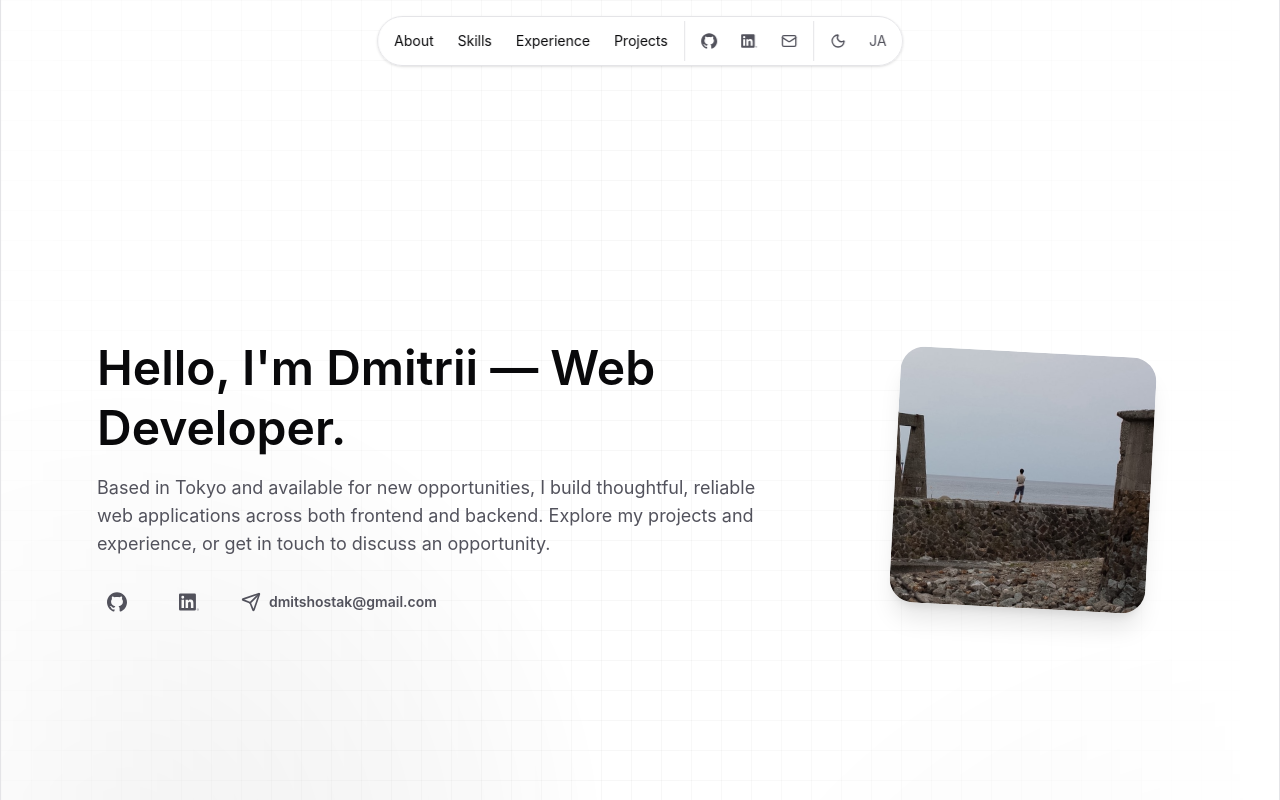
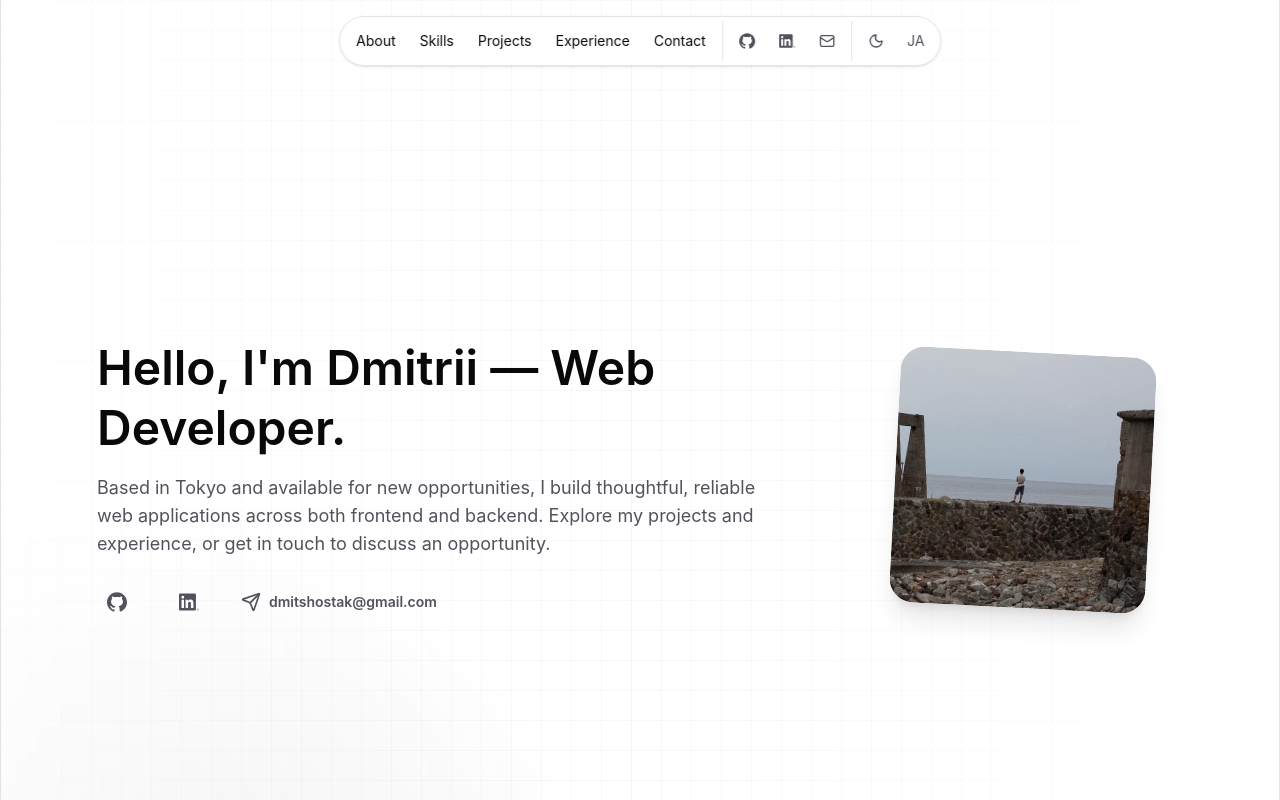
Before and after one commit to script-amv/portfolio, a React (Vite) app: page / in a window 1280 px wide. Shown: the top 800 px of the page. Built offline with nearby package versions, Linux system fonts and the light colour scheme.

Commit message:
feat: add contact footer

```diff
--- a/src/App.tsx
+++ b/src/App.tsx
@@ -1,5 +1,6 @@
 import { useEffect, useState } from "react";
 
+import ContactFooter from "./ContactFooter";
 import Header from "./Header";
 import ExperienceSection from "./ExperienceSection";
 import IntroSection from "./IntroSection";
@@ -29,6 +30,7 @@ function App() {
         <SkillsSection content={content[language].skills} />
         <ProjectsSection content={content[language].projects} />
         <ExperienceSection content={content[language].experience} />
+        <ContactFooter content={content[language].contact} />
       </main>
     </>
   );
--- /dev/null
+++ b/src/ContactFooter.tsx
@@ -0,0 +1,49 @@
+import { ArrowUpRight, Mail } from "lucide-react";
+
+import { GitHubIcon, LinkedInIcon } from "./SocialIcons";
+
+type ContactFooterProps = {
+  content: {
+    title: string;
+    description: string;
+    availability: string;
+    emailLabel: string;
+    profilesLabel: string;
+    copyright: string;
+  };
+};
+
+function ContactFooter({ content }: ContactFooterProps) {
+  return (
+    <footer id="contact" className="scroll-mt-24 border-t border-line pt-10 sm:pt-12 lg:pt-16">
+      <div className="grid gap-10 md:grid-cols-[minmax(0,1fr)_auto] md:items-end md:gap-16">
+        <div className="max-w-2xl">
+          <p className="text-sm font-semibold text-muted">{content.availability}</p>
+          <h2 className="mt-3 text-3xl/tight font-semibold sm:text-4xl/tight lg:text-5xl/tight">{content.title}</h2>
+          <p className="mt-4 text-base text-muted sm:text-lg">{content.description}</p>
+        </div>
+
+        <a className="group flex w-fit items-center gap-3 text-lg font-semibold sm:text-xl" href="mailto:dmitshostak@gmail.com">
+          <Mail className="size-5 text-muted transition-colors group-hover:text-accent" aria-hidden="true" />
+          <span className="border-b border-line pb-1 transition-colors group-hover:border-accent">{content.emailLabel}</span>
+          <ArrowUpRight className="size-5 transition-transform group-hover:-translate-y-0.5 group-hover:translate-x-0.5" aria-hidden="true" />
+        </a>
+      </div>
+
+      <div className="mt-12 flex flex-wrap items-center justify-between gap-6 border-t border-line pt-6 text-sm text-muted sm:mt-16">
+        <p>{content.copyright}</p>
+        <div className="flex items-center gap-4">
+          <span>{content.profilesLabel}</span>
+          <a className="grid size-9 place-items-center rounded-full border border-line hover:border-accent-line" href="https://github.com/script-amv" aria-label="GitHub">
+            <GitHubIcon className="size-4" />
+          </a>
+          <a className="grid size-9 place-items-center rounded-full border border-line hover:border-accent-line" href="https://www.linkedin.com/in/script-amv" aria-label="LinkedIn">
+            <LinkedInIcon className="size-4" />
+          </a>
+        </div>
+      </div>
+    </footer>
+  );
+}
+
+export default ContactFooter;
--- a/src/content.ts
+++ b/src/content.ts
@@ -34,6 +34,7 @@ export type Content = {
   skills: { title: string; description: string; groups: SkillGroup[] };
   experience: { title: string; description: string; items: Experience[] };
   projects: { title: string; description: string; items: Project[] };
+  contact: { title: string; description: string; availability: string; emailLabel: string; profilesLabel: string; copyright: string };
 };
 
 const projects: Omit<Project, "description">[] = [
@@ -49,8 +50,9 @@ export const content: Record<Language, Content> = {
     navigation: [
       { label: "About", href: "#about" },
       { label: "Skills", href: "#skills" },
+      { label: "Projects", href: "#projects" },
       { label: "Experience", href: "#experience" },
-      { label: "Projects", href: "#projects" },
+      { label: "Contact", href: "#contact" },
     ],
     controls: { switchToLight: "Switch to light theme", switchToDark: "Switch to dark theme", switchToEnglish: "Switch language to English", switchToJapanese: "Switch language to Japanese" },
     intro: {
@@ -93,13 +95,22 @@ export const content: Record<Language, Content> = {
       description: "I approach each project with a focus on thoughtful decisions, reliable implementation, and a clear purpose. Here's a selection of work that shows how I turn ideas and requirements into polished web applications across the stack.",
       items: projects.map((project, index) => ({ ...project, description: ["A collaborative workspace for turning product plans into focused delivery.", "A lightweight animation toolkit for polished, high-performance interfaces.", "A real-time dashboard for tracking activity across distributed systems.", "An internal operating system for managing complex team workflows.", "A planning tool for preparing and coordinating product releases."][index] })),
     },
+    contact: {
+      title: "Let’s build something thoughtful.",
+      description: "I’m open to web development opportunities and collaborations. If you have a project, role, or idea in mind, I’d love to hear from you.",
+      availability: "Available for new opportunities",
+      emailLabel: "Email me",
+      profilesLabel: "Find me online",
+      copyright: "© 2026 Dmitrii Shostak",
+    },
   },
   ja: {
     navigation: [
       { label: "プロフィール", href: "#about" },
       { label: "スキル", href: "#skills" },
+      { label: "プロジェクト", href: "#projects" },
       { label: "経験", href: "#experience" },
-      { label: "プロジェクト", href: "#projects" },
+      { label: "お問い合わせ", href: "#contact" },
     ],
     controls: { switchToLight: "ライトテーマに切り替え", switchToDark: "ダークテーマに切り替え", switchToEnglish: "英語に切り替え", switchToJapanese: "日本語に切り替え" },
     intro: {
@@ -142,5 +153,13 @@ export const content: Record<Language, Content> = {
       description: "それぞれのプロジェクトで、慎重な判断、信頼性の高い実装、明確な目的を大切にしています。アイデアや要件を、フルスタックで洗練された Web アプリケーションへと変える仕事の一部をご紹介します。",
       items: projects.map((project, index) => ({ ...project, description: ["プロダクト計画を、集中して実行できる形へ変えるコラボレーションワークスペース。", "洗練された高性能インターフェースのための、軽量なアニメーションツールキット。", "分散システム全体のアクティビティを追跡するリアルタイムダッシュボード。", "複雑なチームワークフローを管理するための、社内向けオペレーティングシステム。", "プロダクトリリースの準備と調整を支援する計画ツール。"][index] })),
     },
+    contact: {
+      title: "一緒に、丁寧なものを作りましょう。",
+      description: "Web 開発の仕事やコラボレーションの機会を探しています。プロジェクト、ポジション、またはアイデアについて、ぜひお気軽にご連絡ください。",
+      availability: "新しい機会を探しています",
+      emailLabel: "メールを送る",
+      profilesLabel: "プロフィール",
+      copyright: "© 2026 Dmitrii Shostak",
+    },
   },
 };
```
